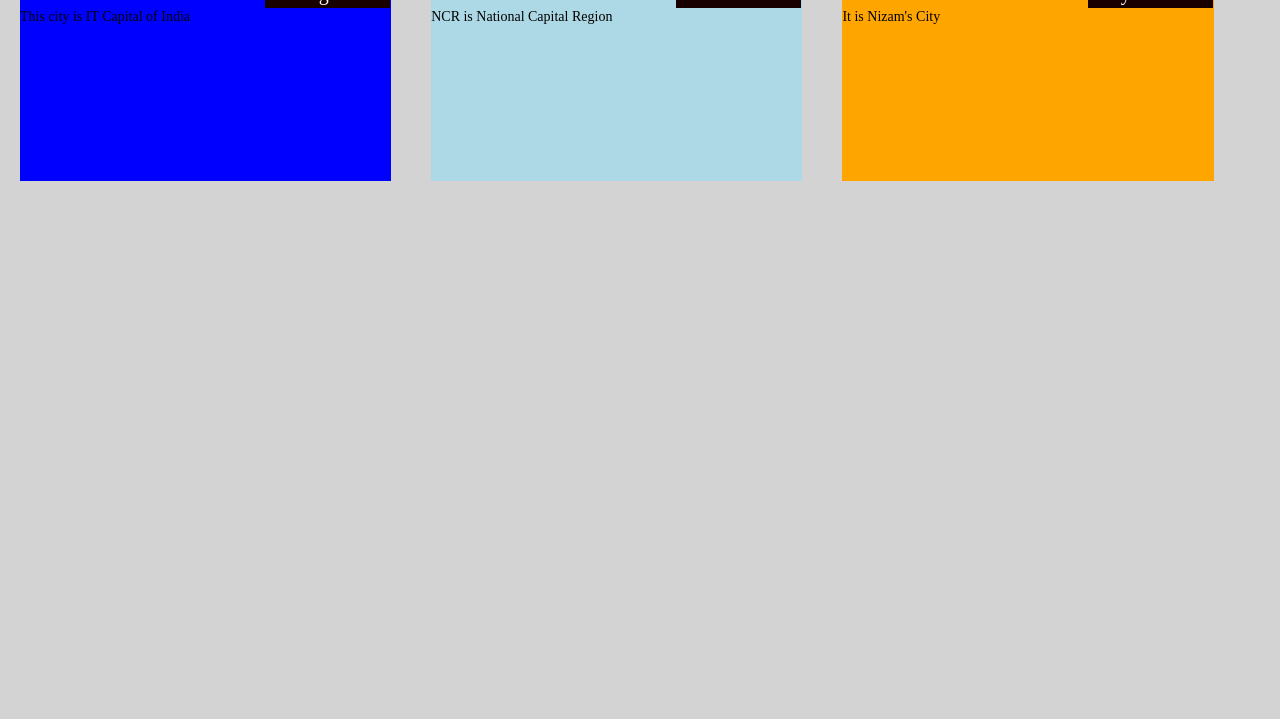
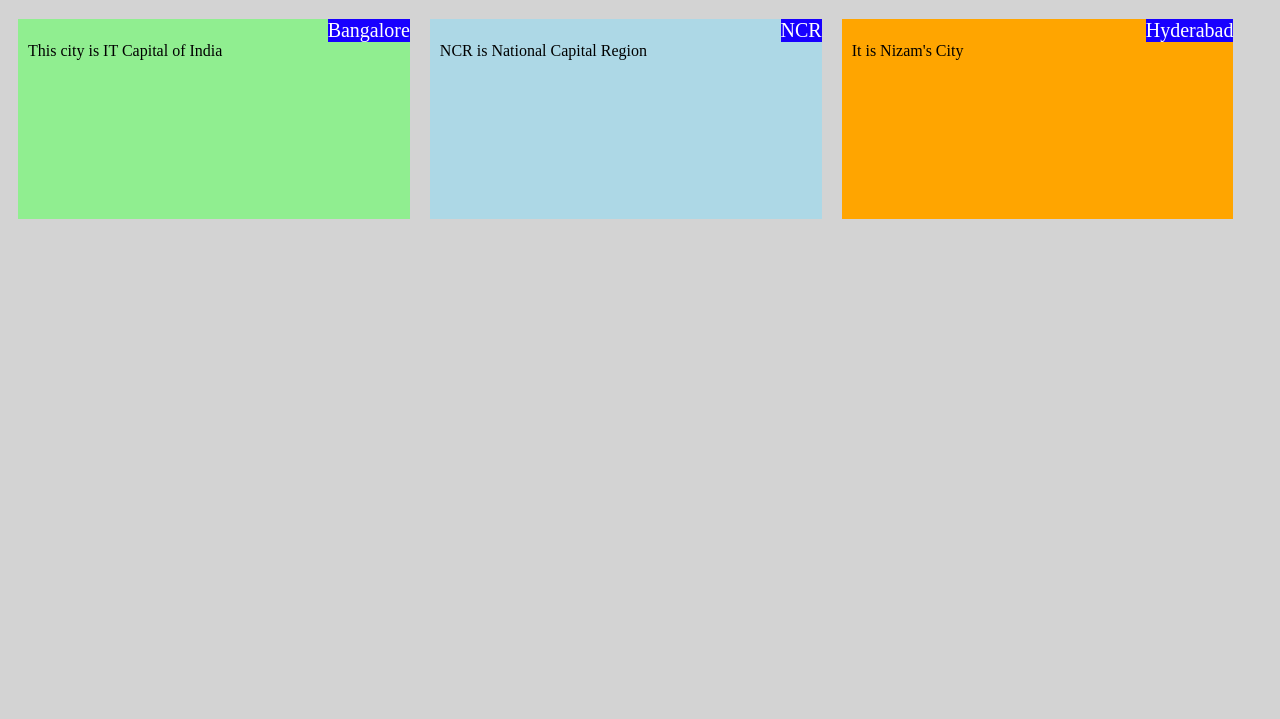
Before and after one commit to AnindaChatterjee/Test1, a plain HTML site: page site/index.html in a window 1280 px wide. Shown: the part 81-800 px from the top of the page. Drawn offline with Linux system fonts and the light colour scheme.

Commit message:
Module 2 Assignment Ver-1.2

```diff
--- a/site/index.html
+++ b/site/index.html
@@ -5,100 +5,19 @@
 	<meta name ="viewport" content ="width=device-width",initial-scale1">
 
 	<title>Module 2 Assigment</title>
+   <link rel="stylesheet" href="module2style.css">
 </head>
-<Style>
-
-* {
-	box-sizing: border-box;
-	padding:0;
-  margin:0;
-}
-h1 {
-     color: green;
-     text-align: center;
-     font-size: 36px;
-
-  }
-  body{
-
-  	background-color: lightgrey;
-  }
-
-  div.Cities{
-
-  	height: 200px;
-  	/*width: 300px;*/
-  	padding: 0px;
-    border: 1px black;
-    margin: 20px;
-    float:left;
-  }
-
-  #City1.Cities{
-  	background-color: blue;
-  }
-
-  #City2.Cities{
-  	background-color: lightblue;
-  }
-
-  #City3.Cities{
-  	background-color: orange;
-  }
-  #Title{
-    height: 26px;
-    width:125px;
-    margin:1px;
-    padding:0px;
-    border: 1px black;
-    background-color:#180000;
-    color: white;
-    font-size: 20px;
-    text-align: center;
-    float:right;
-  }
-
-  p{
-  	clear:right;
-    font-size: 14px;
-  }
-
-@media (min-width: 992px){
-
- div.Cities {
-  width: 29%;
- }
-
-}
-
-@media (min-width: 768px) and (max-width: 991px){
- #City1.Cities{
-    width:45%;
- }
- #City2.Cities{
-    width:45%;
- }
- #City3.Cities{
-    width:95%;
- }
-}
-
-@media (max-width: 767px){
-div.Cities {
-  width: 95%;
- }
-}
-
-</Style>
 
 <body>
 <h1> IT Hubs in India </h1>
 
 <div id ="City1" class="Cities">
+
        <div id ="Title">Bangalore </div>
  		<p>
  		This city is IT Capital of India
  		</p>
+
 </div>
 
 <div id ="City2" class="Cities">
@@ -107,7 +26,6 @@ div.Cities {
  	  NCR is National Capital Region
  	  </p>
   </div>
-
 <div id ="City3" class="Cities">
 	 <div id="Title">Hyderabad </div>
     <p>
--- /dev/null
+++ b/site/module2style.css
@@ -0,0 +1,73 @@
+
+<Style>
+* {
+	box-sizing: border-box;
+	padding:0;
+  margin:0;
+}
+h1 {
+     color: green;
+     text-align: center;
+     font-size: 36px;
+  }
+  body{
+  	background-color: lightgrey;
+  }
+
+  .Cities{
+  	height: 200px;
+  	padding: 0px;
+    border: 2px black;
+    margin: 10px;
+    float:left;
+  }
+
+
+  #City1.Cities{
+  	background-color: lightgreen;
+  }
+
+  #City2.Cities{
+  	background-color: lightblue;
+  }
+
+  #City3.Cities{
+  	background-color: orange;
+  }
+  #Title{
+    border: 1px black;
+    background-color:#1800ff;
+    color: white;
+    font-size: 20px;
+    font:bold;
+    float:right;
+  }
+  p{
+  	clear:right;
+    font-size: 16px;
+    margin:10px;
+  }
+
+@media(min-width: 992px){
+ div.Cities {
+  width: 31%;
+ }
+}
+@media(min-width: 768px) and (max-width: 991px){
+ #City1.Cities{
+    width:47%;
+ }
+ #City2.Cities{
+    width:47%;
+ }
+ #City3.Cities{
+    width:96%;
+ }
+}
+
+@media(max-width: 767px){
+div.Cities {
+  width: 96%;
+ }
+}
+</Style>
```
Lines whose indentation alone changed are shown as unchanged.
